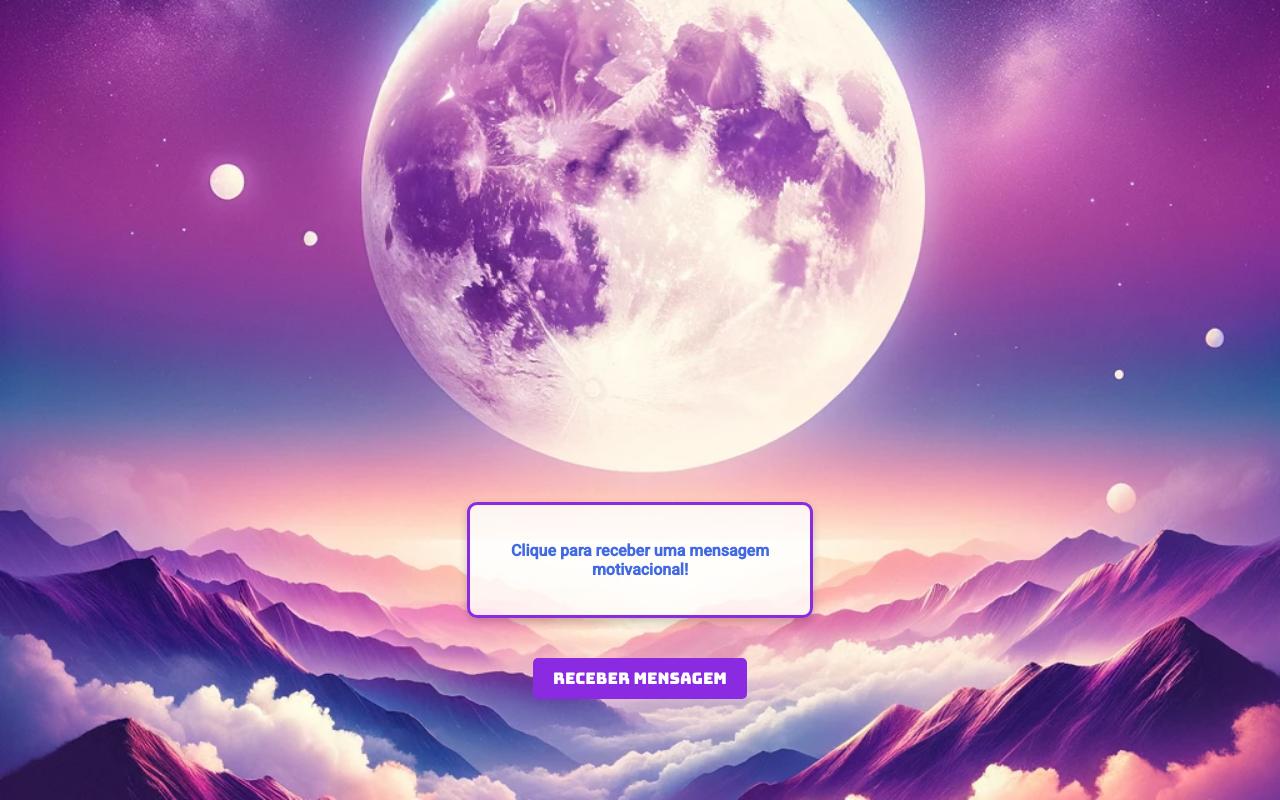
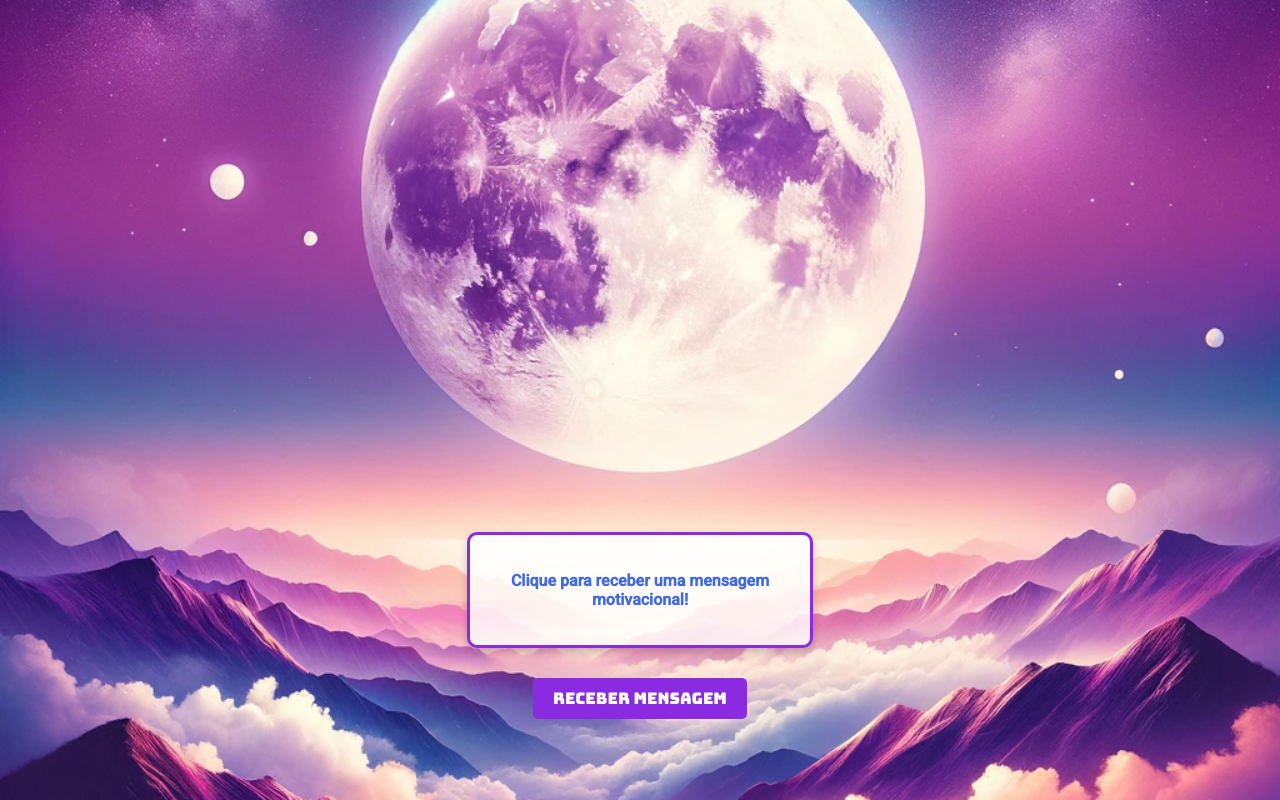
Before and after one commit to RodCinelli/Frases-Motivacionais, a React (Create React App) app: page / in a window 1280 px wide. Built offline with nearby package versions, Linux system fonts and the light colour scheme.

Commit message:
Atualizando App.css

```diff
--- a/public/index.html
+++ b/public/index.html
@@ -13,7 +13,7 @@
   <meta name="viewport" content="width=device-width, initial-scale=1" />
   <meta name="theme-color" content="#8a2be2" />
   <meta name="description"
-    content="Um aplicativo desenvolvido para gerar frases motivacionais aléatórias de grandes pensadores." />
+    content="Um aplicativo desenvolvido para gerar 366 frases motivacionais aléatórias de grandes pensadores." />
 
   <!-- Inserir o link da fonte do Google Fonts aqui -->
   <link rel="preconnect" href="https://fonts.googleapis.com">
--- a/src/App.css
+++ b/src/App.css
@@ -21,7 +21,7 @@ body {
 
 .mensagem-container {
   font-weight: 700;
-  margin-top: 400px;
+  margin-top: 450px;
   padding: 20px;
   border: 3px solid #8A2BE2; /* Cor da borda atualizada */
   border-radius: 10px;
@@ -52,7 +52,7 @@ body {
 }
 
 button {
-  margin-top: 40px;
+  margin-top: 30px;
   padding: 10px 20px;
   border: none;
   border-radius: 5px;
```
Also changed, not shown: public/manifest.json.
